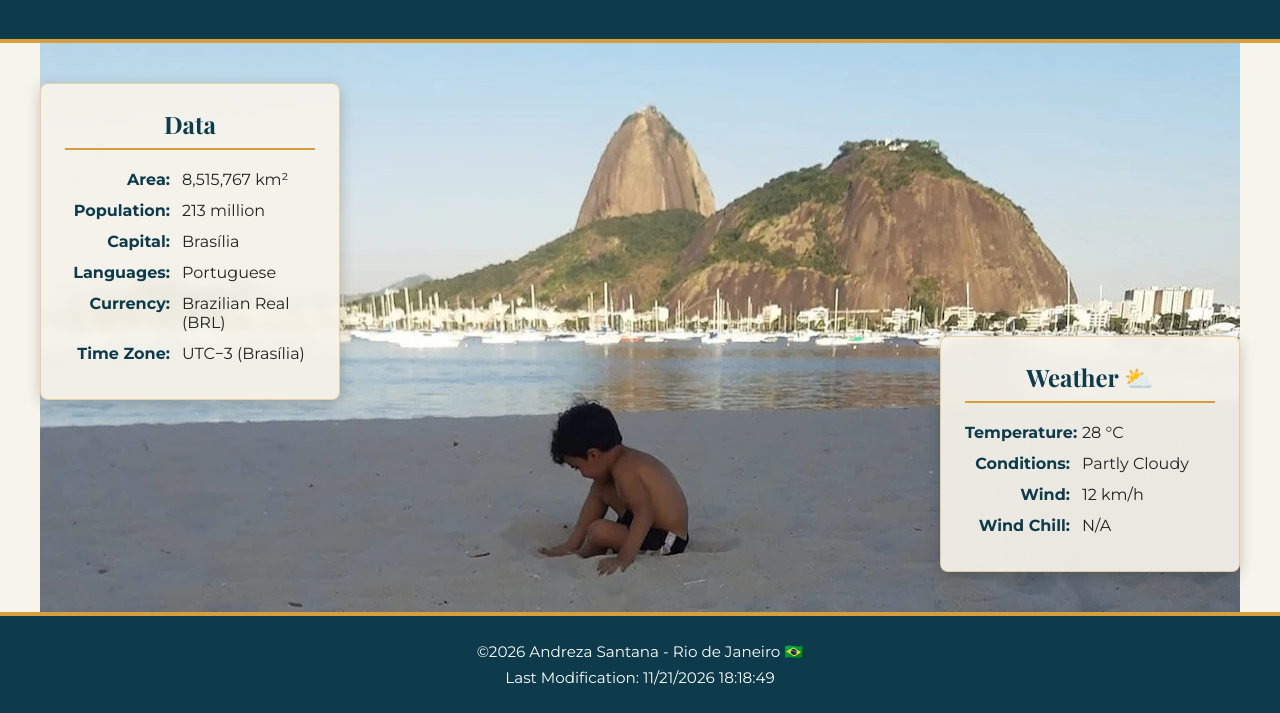
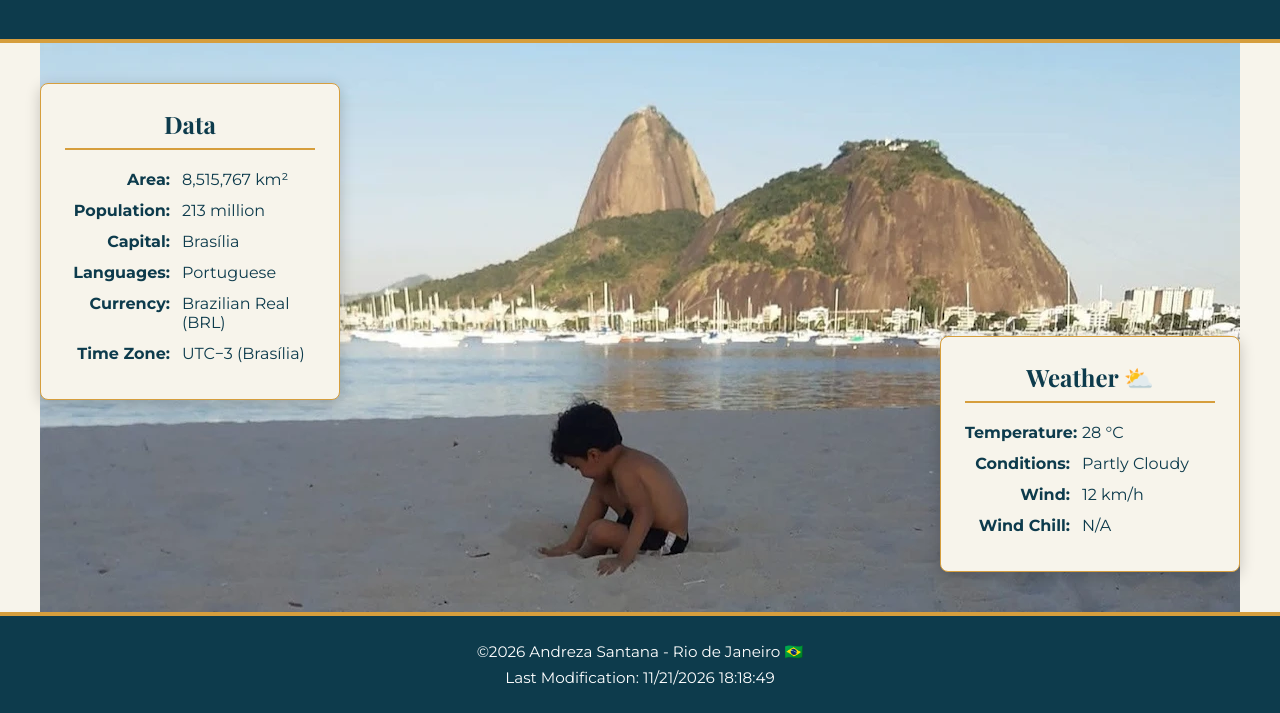
Before and after one commit to andrezajur-hash/wdd131, a plain HTML site: page place.html in a window 1280 px wide. Shown: the part 87-800 px from the top of the page. Drawn offline with nearby package versions, Linux system fonts and the light colour scheme.

Commit message:
ADJUST IN COLOR PALETTE

```diff
--- a/styles/place-large.css
+++ b/styles/place-large.css
@@ -17,15 +17,16 @@
         z-index: 10;
     }
 
-    .data,
-    .weather {
-        background-color: var(--card-bg-transparent);
-        border-radius: 8px;
-        border: 1px solid var(--accent-transparent);
-        box-shadow: 0 4px 15px var(--shadow-color);
-        backdrop-filter: blur(4px);
-        width: 300px;
-    }
+
+.data,
+.weather {
+    background-color: var(--card-bg);
+    border-radius: 8px;
+    border: 1px solid var(--accent-color);
+    box-shadow: 0 4px 15px #00000033;
+    width: 300px;
+}
+
 
     .weather img {
         display: none;
--- a/styles/place.css
+++ b/styles/place.css
@@ -1,13 +1,11 @@
+
 :root {
     --header-footer-bg: #0D3B4C;
     --card-bg: #F7F4EB;
     --accent-color: #D69E3D;
-    --text-dark: #1F2421;
     --text-light: #FFFFFF;
-    --card-bg-transparent: #F7F4EBEB;
-    --accent-transparent: #D69E3D66;
-    --shadow-color: #00000033;
 }
+
 
 *,
 *::before,
@@ -19,7 +17,7 @@ body {
     margin: 0;
     font-family: 'Montserrat', sans-serif;
     background-color: var(--card-bg);
-    color: var(--text-dark);
+    color: var(--header-footer-bg);
     min-height: 100vh;
     display: flex;
     flex-direction: column;
```
Also changed, not shown: images/FB.jpg (added), images/FB_IMG_1763256945309.jpg (added), images/facebook.svg (added), images/temples.jpg (deleted), week03/images/hero-medium.jpg (added).
